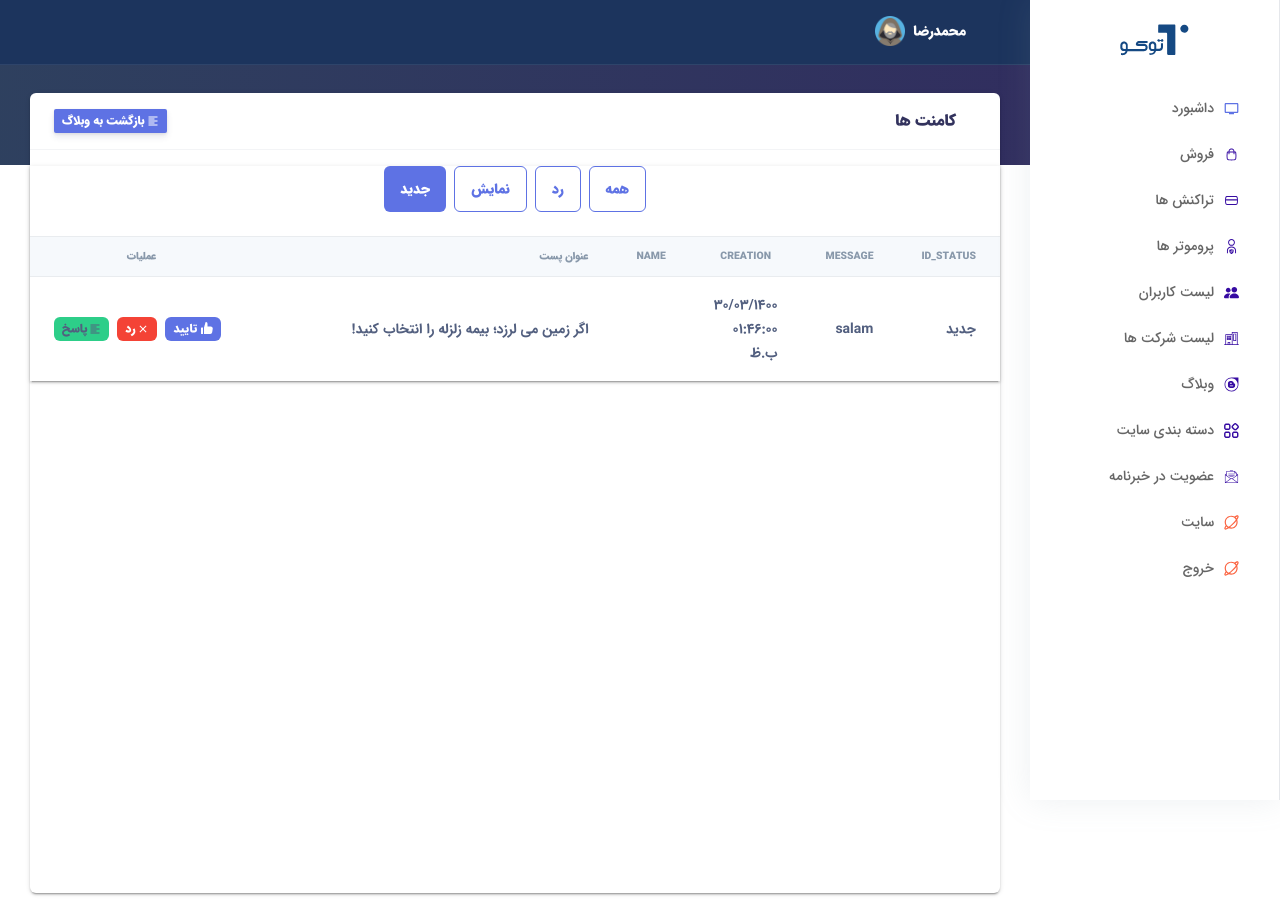
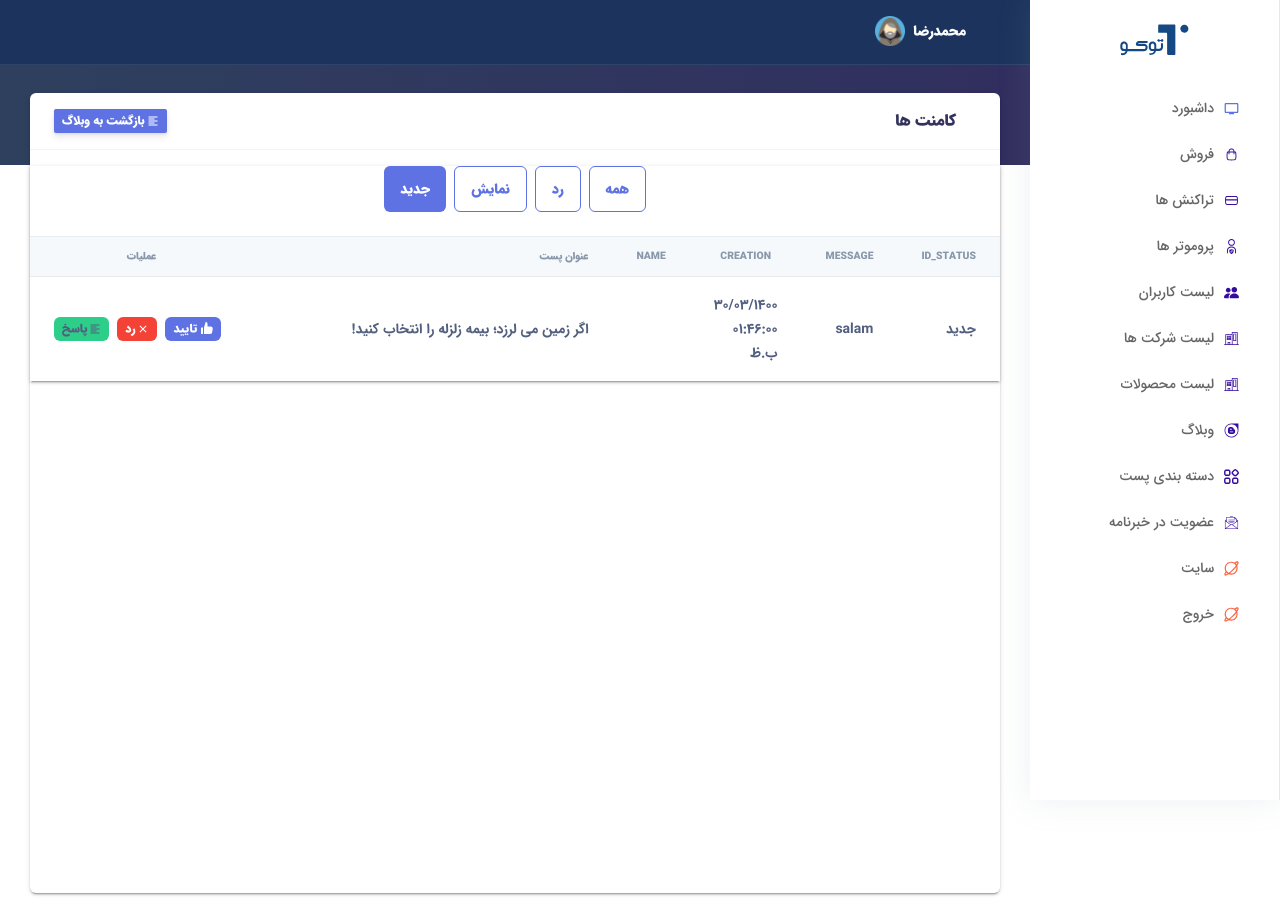
Before and after one commit to adibsadeghi1993/toko, a React (Create React App) app: page /blog/comment in a window 1280 px wide. Built offline with nearby package versions, Linux system fonts and the light colour scheme.

Commit message:
add link and change title some line

```diff
--- a/src/shared/controls/SideBar.js
+++ b/src/shared/controls/SideBar.js
@@ -103,6 +103,18 @@ const SideBar = React.memo(() => {
                 </li>
                 <li
                   className="cursor-pointer"
+                  onClick={() => history.push("/")}
+                >
+                  <span
+                    href="#"
+                    className="flex gap-x-2.5 py-2.5 items-center px-6 transition duration-0.3 ease-in font-medium text-sm text-other-navLink"
+                  >
+                    <Company className="icon-dashboard text-other-color" />
+                    لیست محصولات
+                  </span>
+                </li>
+                <li
+                  className="cursor-pointer"
                   onClick={() => history.push("/blog")}
                 >
                   <span
@@ -122,7 +134,7 @@ const SideBar = React.memo(() => {
                     className="flex gap-x-2.5 py-2.5 items-center px-6 transition duration-0.3 ease-in font-medium text-sm text-other-navLink"
                   >
                     <Category className="icon-dashboard text-other-color" />
-                    دسته بندی سایت
+                    دسته بندی پست
                   </span>
                 </li>
                 <li
```
